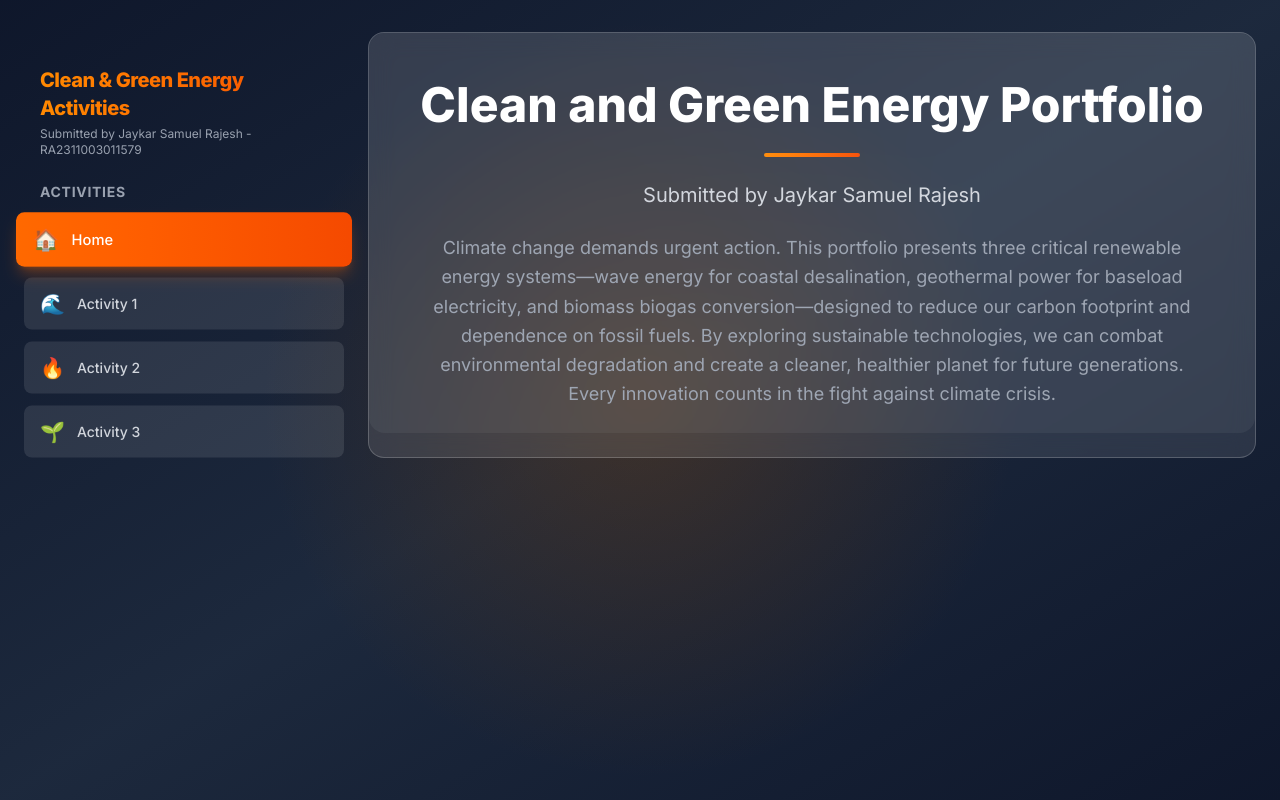
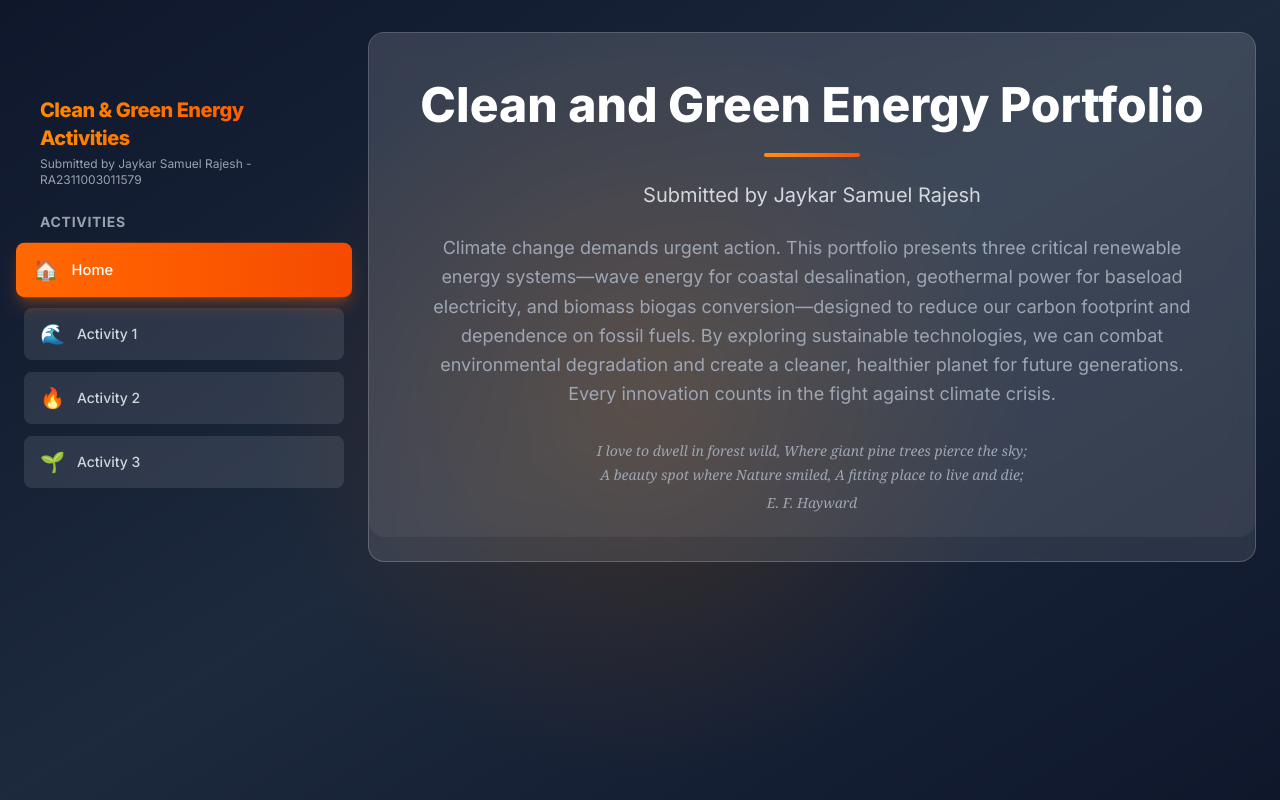
Before and after one commit to JakeGitty/renewable-energy-portfolio, a Next.js app: page / in a window 1280 px wide. Built offline with nearby package versions, Linux system fonts and the light colour scheme.

Commit message:
Fix: Reduce header padding and adjust metrics grid breakpoint

```diff
--- a/app/page.tsx
+++ b/app/page.tsx
@@ -342,6 +342,12 @@ return (
                   <div className="w-24 h-1 bg-gradient-to-r from-orange-400 to-orange-600 mx-auto rounded"></div>
                   <p className="text-xl text-gray-300">Submitted by Jaykar Samuel Rajesh</p>
                   <p className="text-gray-400 text-lg leading-relaxed max-w-4xl mx-auto">{current.content}</p>
+                  {/* Poem to fill empty space */}
+                  <div className="mt-8 text-center text-gray-400 font-serif text-sm italic space-y-1">
+                    <p>I love to dwell in forest wild, Where giant pine trees pierce the sky;</p>
+                    <p>A beauty spot where Nature smiled, A fitting place to live and die;</p>
+                    <p className="mt-2">E. F. Hayward</p>
+                  </div>
                 </div>
               ) : (
                 <motion.div variants={cardVariants} className="space-y-6">
```
